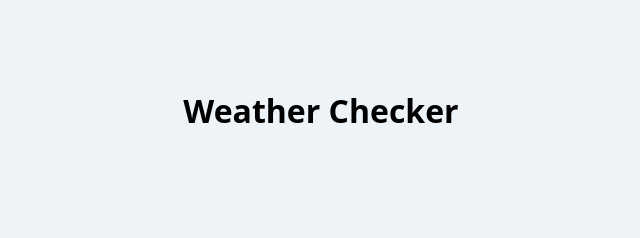
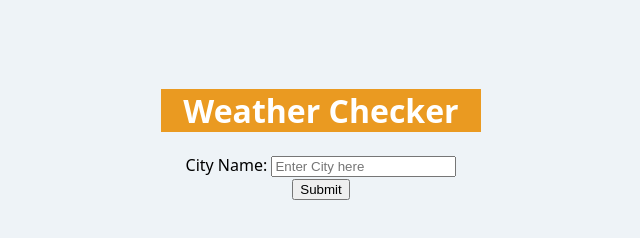
Before and after one commit to awmufti/full-stack-weather-app, a plain HTML site: page weather-app/frontend/index.html in a window 1280 px wide. Shown: the whole page, without its empty margins (319-959 px from the left). Drawn offline with Linux system fonts and the light colour scheme.

Commit message:
implementation of front end
added a search bar and button that alerts when submitted/entered

```diff
--- a/weather-app/backend/routes/weather.js
+++ b/weather-app/backend/routes/weather.js
@@ -33,6 +33,7 @@ router.get('/', async (req, res) => {
         {
             return res.status(404).json({ error: 'Invalid request: "city" not found'});
         }
+        console.log(data);
         const cityName = data.name;
         const temperature = data.main.temp;
         const feelsLike = data.main.feels_like;
--- a/weather-app/frontend/index.html
+++ b/weather-app/frontend/index.html
@@ -22,10 +22,13 @@
     <h1>Weather Checker</h1>
 
     <!-- TODO 2: form or input + button here -->
+    <form onsubmit="submitCity(event)">
+      <label for="cityInput">City Name:</label>
+      <input type="text" id="cityInput" name="cityInput" placeholder="Enter City here" required>
 
-    <!-- TODO 3: results container here -->
-    <div id="weather-result"></div>
-    <!-- TODO 4: error message container here -->
+      <!-- Submit Button -->
+      <button type="submit" onclick="showValue()">Submit</button>
+    </form>
   </main>
 
   <script src="script.js"></script>
--- a/weather-app/frontend/script.js
+++ b/weather-app/frontend/script.js
@@ -11,9 +11,14 @@
 //   const searchBtn = document.getElementById('...');
 //   const resultDiv = document.getElementById('...');
 //   const errorDiv = document.getElementById('...');
-
+function submitCity(event)
+{
+    event.preventDefault(); // stops the page from reloading
+    const cityInput = document.getElementById('cityInput').value;
+    alert(cityInput);
+}
 // TODO 2: Define the base URL of your backend
-//   const API_BASE = 'http://localhost:5000/api/weather';
+const API_BASE = 'http://localhost:5000/api/weather';
 
 // TODO 3: Write an async function getWeather(city) that:
 //   a. Clears any previous error/result
--- a/weather-app/frontend/style.css
+++ b/weather-app/frontend/style.css
@@ -8,7 +8,8 @@
      - Consider adding a subtle transition/fade when results appear
 */
 
-body {
+body
+{
   font-family: system-ui, sans-serif;
   display: flex;
   justify-content: center;
@@ -16,7 +17,24 @@ body {
   background: #eef3f7;
 }
 
-main {
+main
+{
+  h1
+  {
+    background-color: #ea9a21;
+    color: white;
+    width: 320px;
+    text-align: center;
+  }
   width: 320px;
   text-align: center;
 }
+
+/* button {
+  padding: 6px;
+  border: none;
+  border-radius: 4px;
+  background-color: #3498db;
+  color: white;
+  cursor: pointer;
+} */
```
